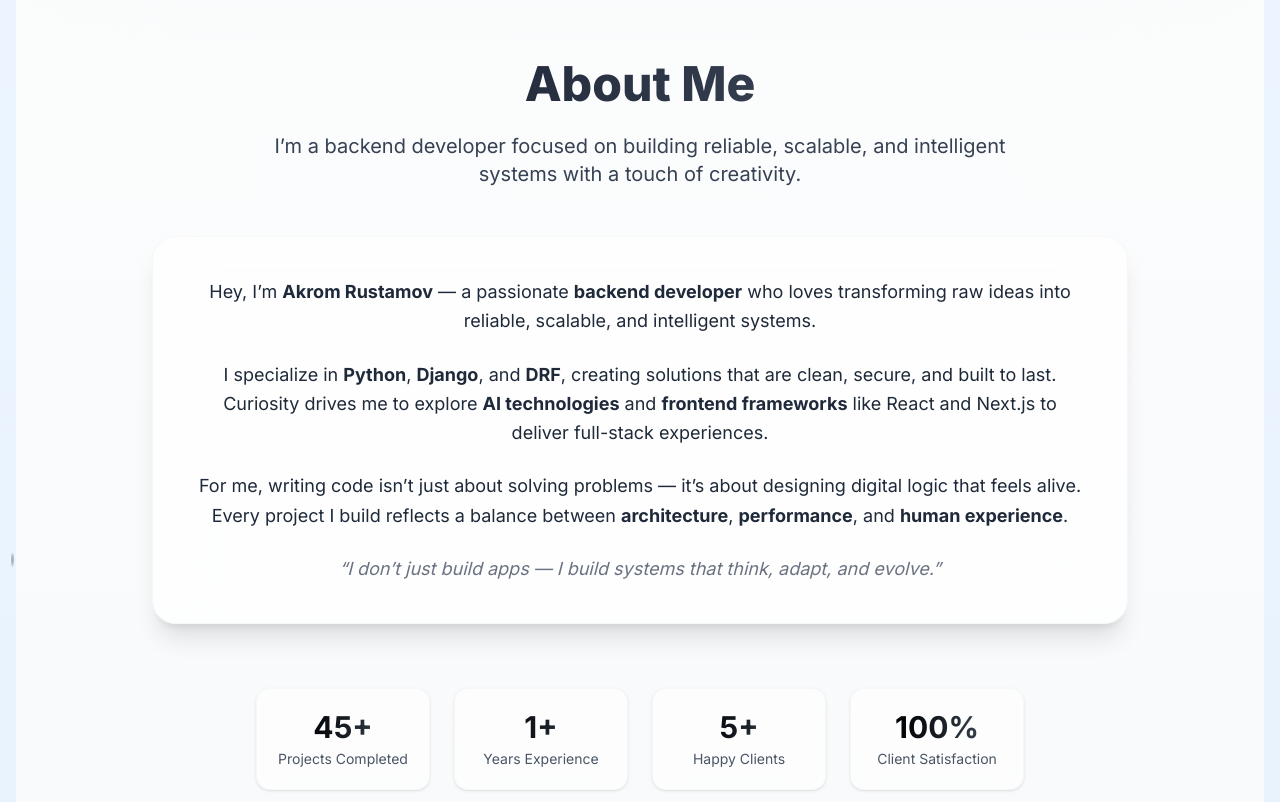
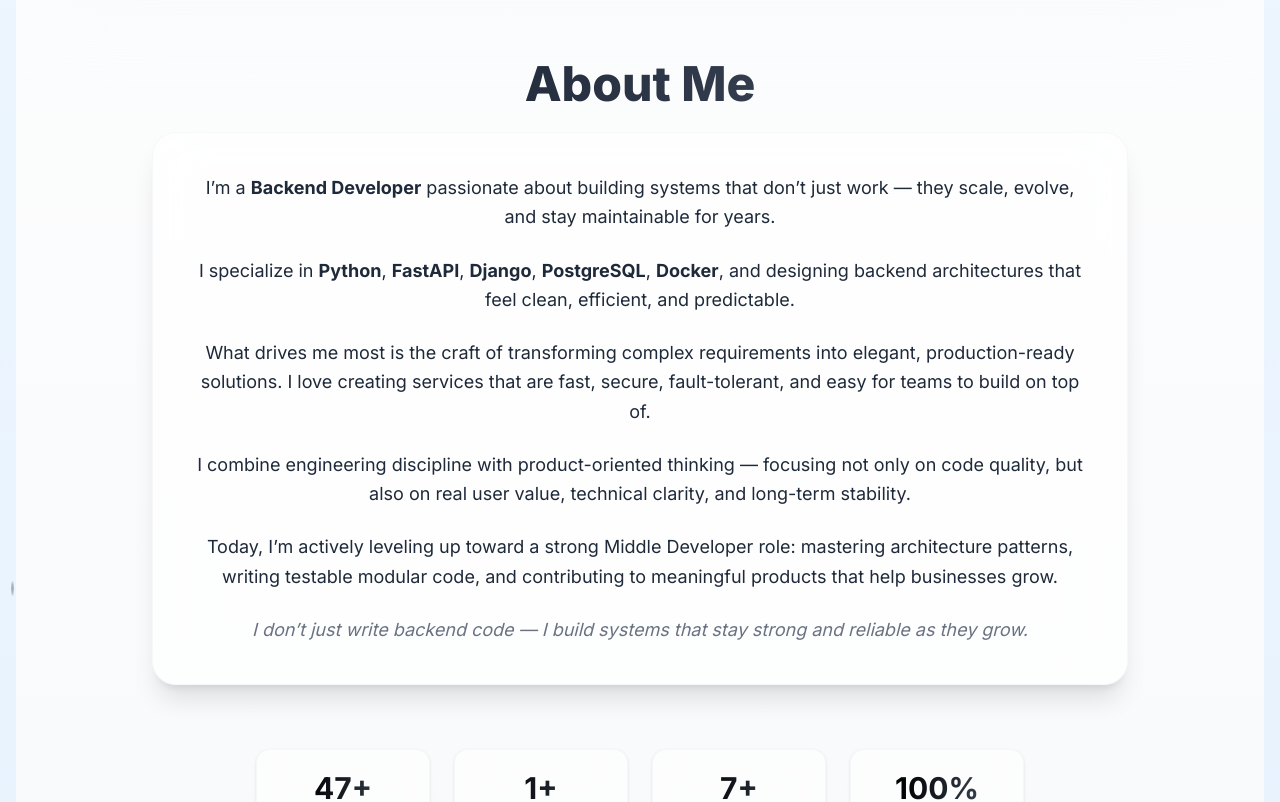
Before and after one commit to RustamovAkrom/NextJS-Portfolio, a Next.js app: page /about in a window 1280 px wide. Shown: the part 900-1702 px from the top of the page. Built offline with nearby package versions, Linux system fonts and the light colour scheme.

Commit message:
update resume and avatar with about text

```diff
--- a/data/about.json
+++ b/data/about.json
@@ -34,7 +34,7 @@
             {
                 "id": 1,
                 "name": "Projects Completed",
-                "value": "45+"
+                "value": "47+"
             },
             {
                 "id": 2,
@@ -44,7 +44,7 @@
             {
                 "id": 3,
                 "name": "Happy Clients",
-                "value": "5+"
+                "value": "7+"
             },
             {
                 "id": 4,
--- a/src/app/about/page.tsx
+++ b/src/app/about/page.tsx
@@ -44,11 +44,10 @@ function MyJourneySection({
             <button
               key={f}
               onClick={() => setFilter(f)}
-              className={`capitalize px-4 py-1.5 rounded-full text-xs sm:text-sm font-medium transition-all duration-300 ${
-                filter === f
+              className={`capitalize px-4 py-1.5 rounded-full text-xs sm:text-sm font-medium transition-all duration-300 ${filter === f
                   ? "bg-gradient-to-r from-blue-500 to-purple-600 text-white shadow-md"
                   : "bg-transparent border border-gray-300 dark:border-gray-700 text-gray-600 dark:text-gray-400 hover:bg-gray-100/20 dark:hover:bg-gray-800/40"
-              }`}
+                }`}
             >
               {f}
             </button>
@@ -166,15 +165,6 @@ export default function AboutPage() {
             About Me
           </motion.h2>
 
-          <motion.p
-            initial={{ opacity: 0, y: 20 }}
-            whileInView={{ opacity: 1, y: 0 }}
-            transition={{ duration: 0.7 }}
-            className="text-gray-700 dark:text-gray-300 text-lg sm:text-xl mb-12 max-w-3xl mx-auto"
-          >
-            I’m a backend developer focused on building reliable, scalable, and intelligent systems with a touch of creativity.
-          </motion.p>
-
           <motion.div
             initial={{ opacity: 0, y: 30 }}
             whileInView={{ opacity: 1, y: 0 }}
@@ -182,20 +172,41 @@ export default function AboutPage() {
             className="bg-white/70 dark:bg-gray-900/70 backdrop-blur-xl border border-gray-200/30 dark:border-gray-700/30 rounded-3xl shadow-xl p-10 mb-16"
           >
             <div className="text-gray-800 dark:text-gray-300 leading-relaxed space-y-6 text-lg text-left sm:text-center">
+
               <p>
-                Hey, I’m <b>Akrom Rustamov</b> — a passionate <b>backend developer</b> who loves transforming raw ideas into reliable, scalable, and intelligent systems.
+                I’m a <b>Backend Developer</b> passionate about building systems that don’t just work —
+                they scale, evolve, and stay maintainable for years.
               </p>
+
               <p>
-                I specialize in <b>Python</b>, <b>Django</b>, and <b>DRF</b>, creating solutions that are clean, secure, and built to last. Curiosity drives me to explore <b>AI technologies</b> and <b>frontend frameworks</b> like React and Next.js to deliver full-stack experiences.
+                I specialize in <b>Python</b>, <b>FastAPI</b>, <b>Django</b>, <b>PostgreSQL</b>, <b>Docker</b>,
+                and designing backend architectures that feel clean, efficient, and predictable.
               </p>
+
               <p>
-                For me, writing code isn’t just about solving problems — it’s about designing digital logic that feels alive. Every project I build reflects a balance between <b>architecture</b>, <b>performance</b>, and <b>human experience</b>.
+                What drives me most is the craft of transforming complex requirements into elegant,
+                production-ready solutions. I love creating services that are fast, secure, fault-tolerant,
+                and easy for teams to build on top of.
               </p>
+
+              <p>
+                I combine engineering discipline with product-oriented thinking — focusing not only on
+                code quality, but also on real user value, technical clarity, and long-term stability.
+              </p>
+
+              <p>
+                Today, I’m actively leveling up toward a strong Middle Developer role: mastering architecture
+                patterns, writing testable modular code, and contributing to meaningful products that help
+                businesses grow.
+              </p>
+
               <p className="italic text-gray-500 dark:text-gray-400">
-                “I don’t just build apps — I build systems that think, adapt, and evolve.”
+                I don’t just write backend code — I build systems that stay strong and reliable as they grow.
               </p>
+
             </div>
           </motion.div>
+
 
           {/* Статистика */}
           <dl className="grid grid-cols-2 sm:grid-cols-4 gap-6 max-w-3xl mx-auto mb-12">
```
Also changed, not shown: public/me.jpg, 1 other file (tests, documents, lock files or other folders).
